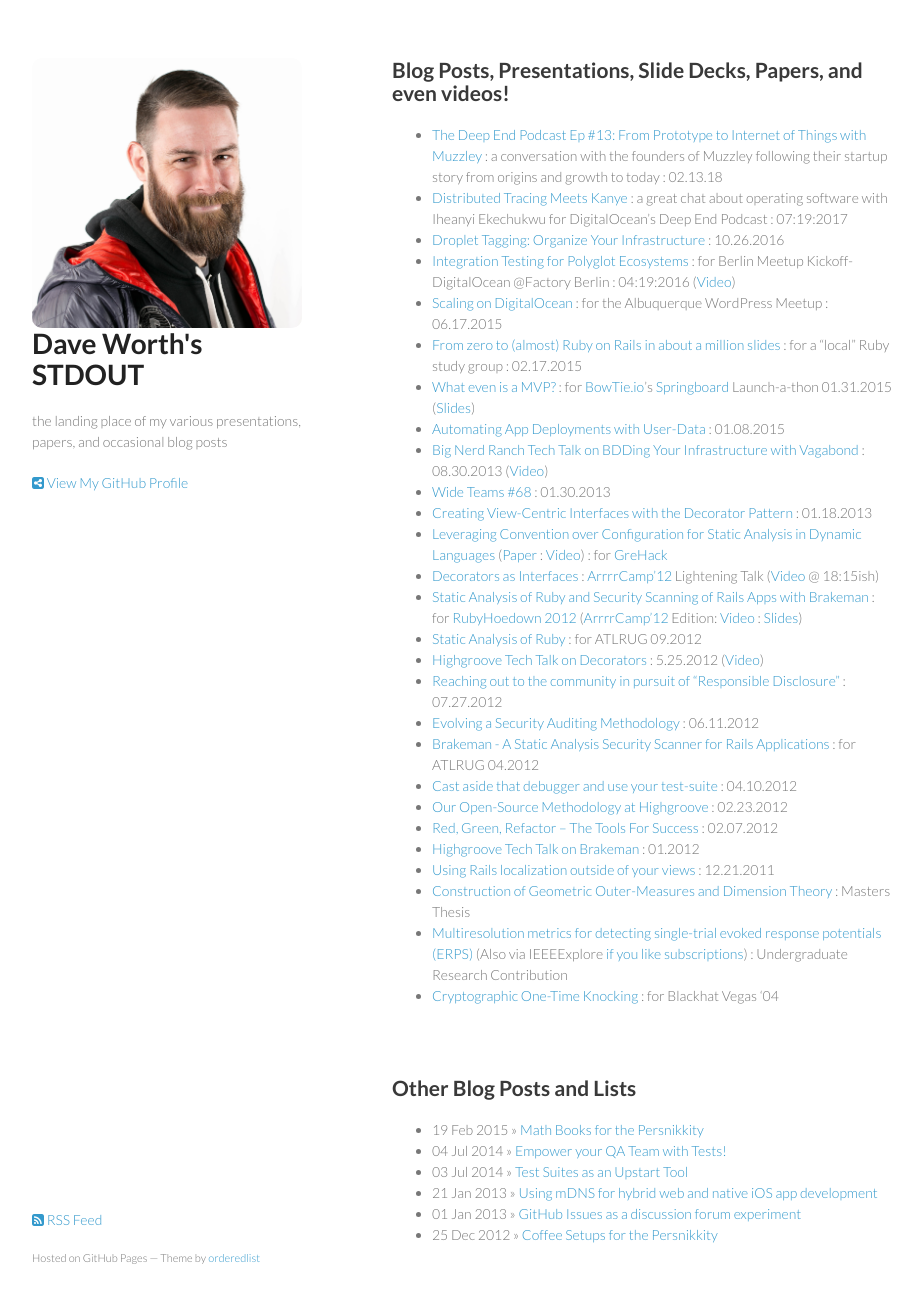
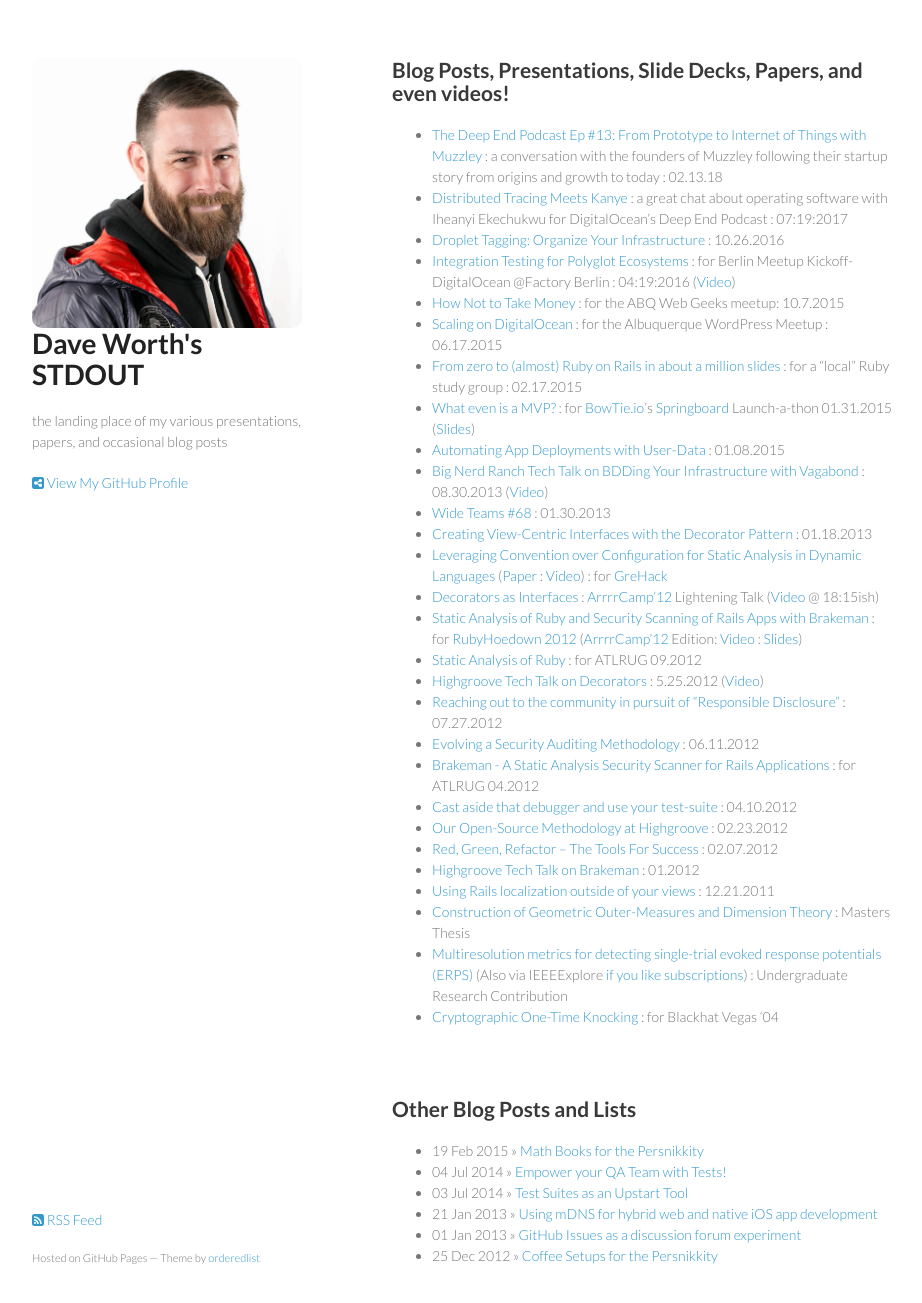
Before and after one commit to daveworth/daveworth.github.com, a Jekyll site: the page built from index.md, in a window 1280 px wide and 1336 px high. Shown: the top 1303 px of the window, without its empty margins (178-1100 px from the left). Built offline with Jekyll 4.4.1, drawn with Linux system fonts in a browser that asks for light colours; nearby versions of some CDN libraries.

Commit message:
add how not to take money from abq web geeks

```diff
--- a/index.md
+++ b/index.md
@@ -5,6 +5,7 @@ layout: default
 * [Distributed Tracing Meets Kanye](https://soundcloud.com/digitaloceanpodcast/distributed-tracing-meets-kanye) : a great chat about operating software with Iheanyi Ekechukwu for DigitalOcean's Deep End Podcast : 07:19:2017
 * [Droplet Tagging: Organize Your Infrastructure](https://www.digitalocean.com/company/blog/droplet-tagging-organize-your-infrastructure/) : 10.26.2016
 * [Integration Testing for Polyglot Ecosystems](http://www.slideshare.net/DavidWorth5/integration-testing-for-polyglot-ecosystems) : for Berlin Meetup Kickoff- DigitalOcean @Factory Berlin : 04:19:2016 ([Video](https://www.youtube.com/watch?v=0I2bJpXlYSw#t=02m22s))
+* [How Not to Take Money](http://www.slideshare.net/david_e_worth/how-not-to-take-money) : for the ABQ Web Geeks meetup: 10.7.2015
 * [Scaling on DigitalOcean](http://www.slideshare.net/david_e_worth/scaling-on-digitalocean) : for the Albuquerque WordPress Meetup : 06.17.2015
 * [From zero to (almost) Ruby on Rails in about a million slides](http://www.slideshare.net/david_e_worth/from-zero-to-almost-rails-in-about-a-million-slides) : for a "local" Ruby study group : 02.17.2015
 * [What even is a MVP?](https://bowtie.io/beta/blog/what-is-a-mvp.html) : for [BowTie.io](https://bowtie.io)'s [Springboard](https://springboard.bowtied.io/) Launch-a-thon  01.31.2015 ([Slides](http://www.slideshare.net/david_e_worth/what-even-is-a-mvp-for-bowtie-springboard))
```
